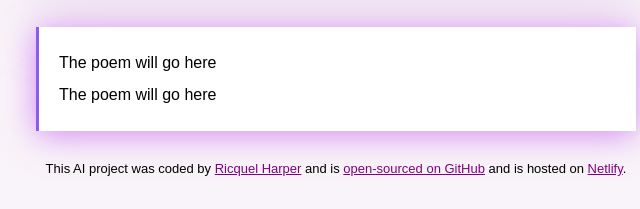
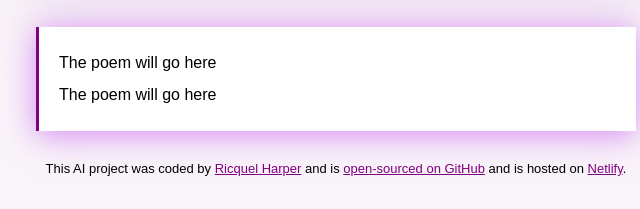
Before and after one commit to Ricquel215/rjh-poem-generator, a plain HTML site: page index.html in a window 1280 px wide. Shown: the part 313-522 px from the top of the page, 304-944 px from the left. Drawn offline with Linux system fonts and the light colour scheme.

Commit message:
Changed color

```diff
--- a/src/style.css
+++ b/src/style.css
@@ -59,7 +59,7 @@ form {
   background-color: #fff;
   padding: 20px;
   line-height: 2;
-  border-left: 3px solid #885df1;
+  border-left: 3px solid purple;
   box-shadow: 0px 4px 30px 0px rgba(180, 29, 236, 0.5);
 }
 
```
